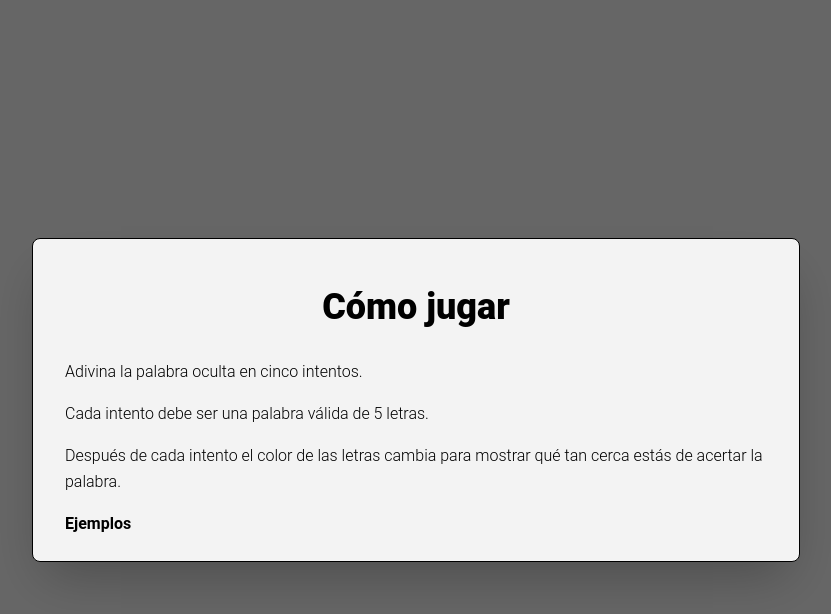
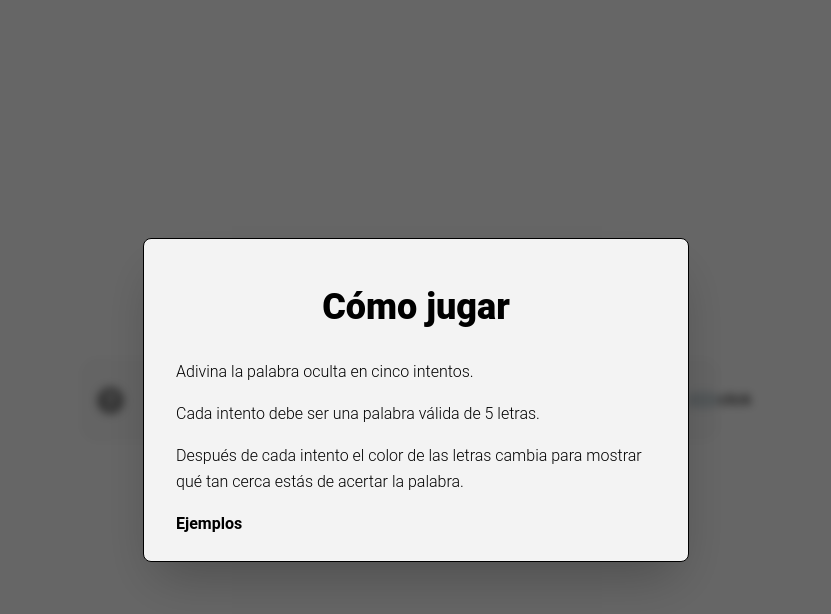
Before and after one commit to KevinCampos95/wordle-test, a React (Create React App) app: page / in a window 1280 px wide. Both pictures are taken after a click on the element "click". Shown: the top 614 px of the page, without its empty margins (224-1055 px from the left). Built offline with nearby package versions, Linux system fonts and the light colour scheme.

Commit message:
[ADD] Added Dialog component and started content

```diff
--- a/src/App.tsx
+++ b/src/App.tsx
@@ -17,7 +17,7 @@ function App() {
       <Dialog
         open={openDialog}
         handler={handlerCloseDialog}
-        className='text-left'
+        className='min-w-546 md:min-w-546 lg:min-w-546 2xl:min-w-546 w-546 max-w-546 md:w-546 md:max-w-546 lg:w-546 lg:max-w-546 2xl:w-546 2xl:max-w-546'
       >
         <div className='font-size mb-8 text-center text-4xl font-extrabold'>
           Cómo jugar
--- a/src/components/common/dialog/index.tsx
+++ b/src/components/common/dialog/index.tsx
@@ -11,7 +11,7 @@ export const Dialog = (props: DialogProps) => {
     <DialogMaterial
       {...props}
       ref={dialogRef}
-      className='border border-black bg-paper03 px-8 pb-2 pt-12 text-black'
+      className={`${props.className} border border-black bg-paper03 px-8 pb-2 pt-12 text-black`}
     />
   );
 };
--- a/tailwind.config.js
+++ b/tailwind.config.js
@@ -26,6 +26,7 @@ theme: {
       '546': '546px',
     },
     maxWidth: {
+      '546': '546px',
       '638': '638px',
     },
     lineHeight: {
```
